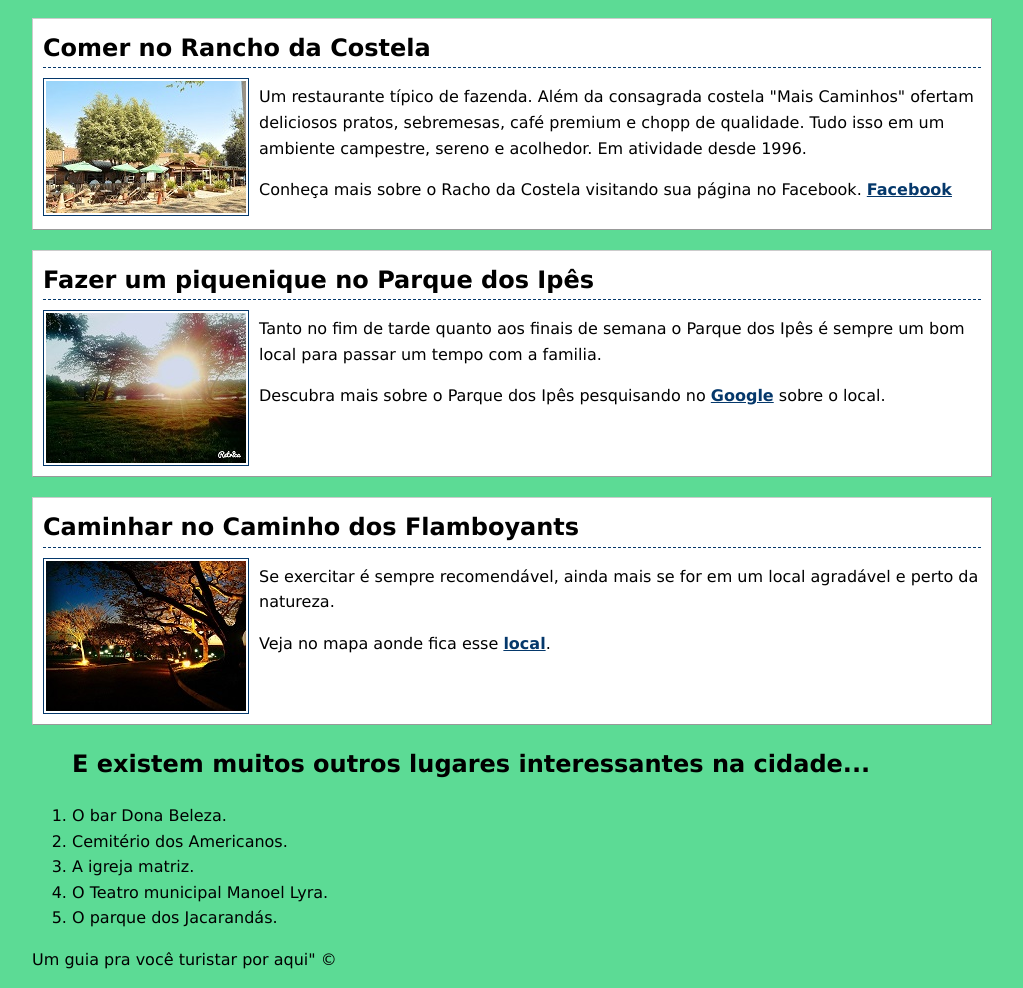
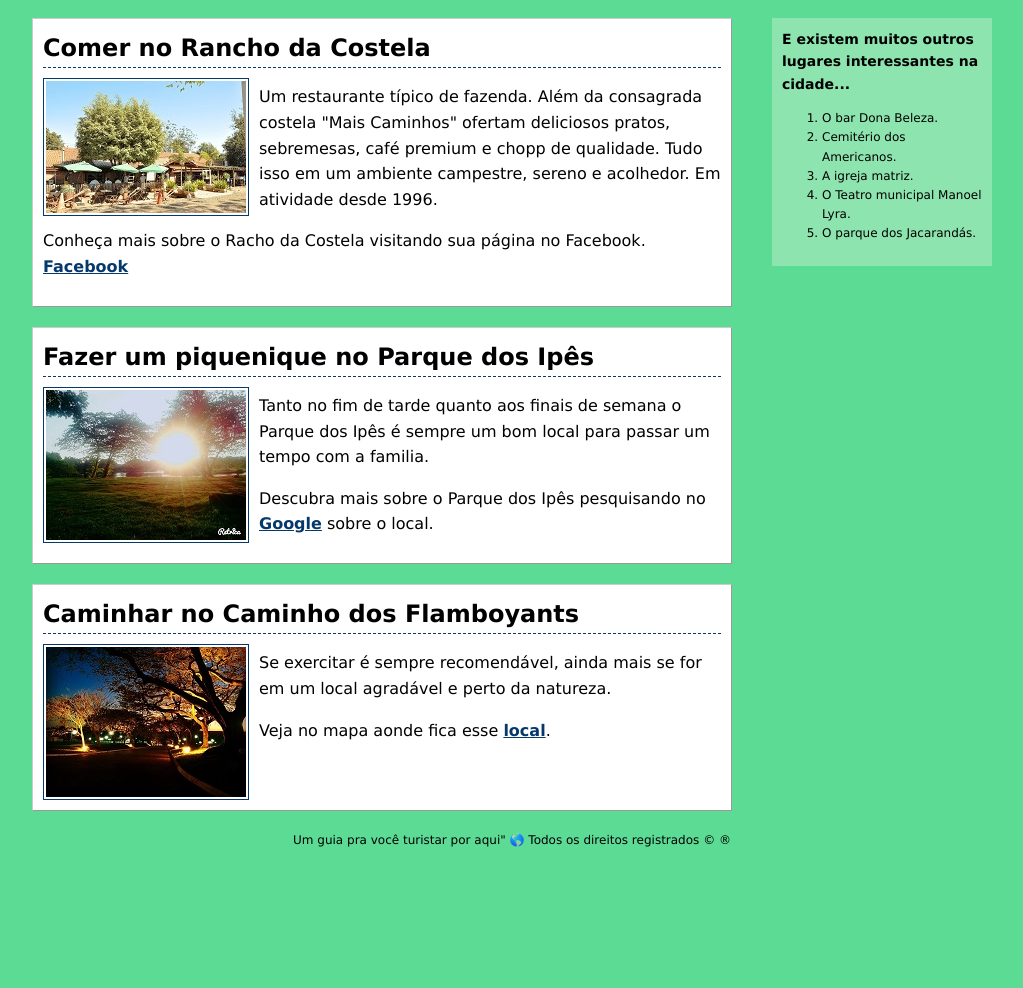
Before and after one commit to gioapolinario/site-turismo, a plain HTML site: page index.html in a window 1280 px wide. Shown: the part 76-1064 px from the top of the page, without its empty margins (128-1151 px from the left). After the commit the page ends 939 px from the top, so only its background shows below. Drawn offline with Linux system fonts and the light colour scheme.

Commit message:
Add files via upload

```diff
--- a/css/style.css
+++ b/css/style.css
@@ -44,5 +44,29 @@ h1 a:hover{
     clear: both;
 }
 .lugares{
+    width: 700px;
+    float: left;
 
 }
+.lateral h3{
+    font-size: 14px;
+    margin-top: 0;
+}
+.lateral {
+    background-color: #8ee4af;
+    border-color: 1px solid #379683;
+    padding: 10px;
+    width: 200px;
+    float: right;
+}
+.lateral h3{
+    font-size: 14px;
+    margin-top: 0;
+}
+.lateral ol{
+    font-size: 12px;
+}
+.rodape{
+    font-size: 12px;
+    text-align: center;
+}
--- a/index.html
+++ b/index.html
@@ -52,9 +52,8 @@
 </div>
 </div>
 <aside class="lateral">
-    <ol>
-        <h1>E existem muitos outros lugares interessantes na cidade...</h1>
-
+        <h3>E existem muitos outros lugares interessantes na cidade...</h3>
+        <ol>
 <li>O bar Dona Beleza.</li>
 <li>Cemitério dos Americanos.</li>
 <li>A igreja matriz.</li>
@@ -62,9 +61,11 @@
 <li>O parque dos Jacarandás.</li>
  </ol>
 </aside>
-<footer class="rodape">
+<footer class="rodape clear">
    <p>
-       Um guia pra você turistar por aqui" &copy;
+       Um guia pra você turistar por aqui" &#x1F30E;
+
+       Todos os direitos registrados &copy; &reg;
    </p>
 </footer>
  </main>
```
